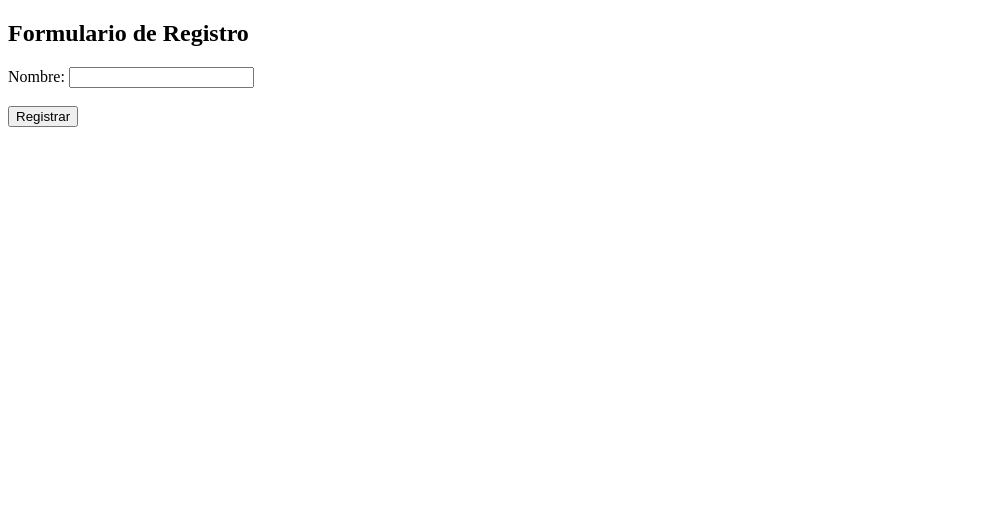
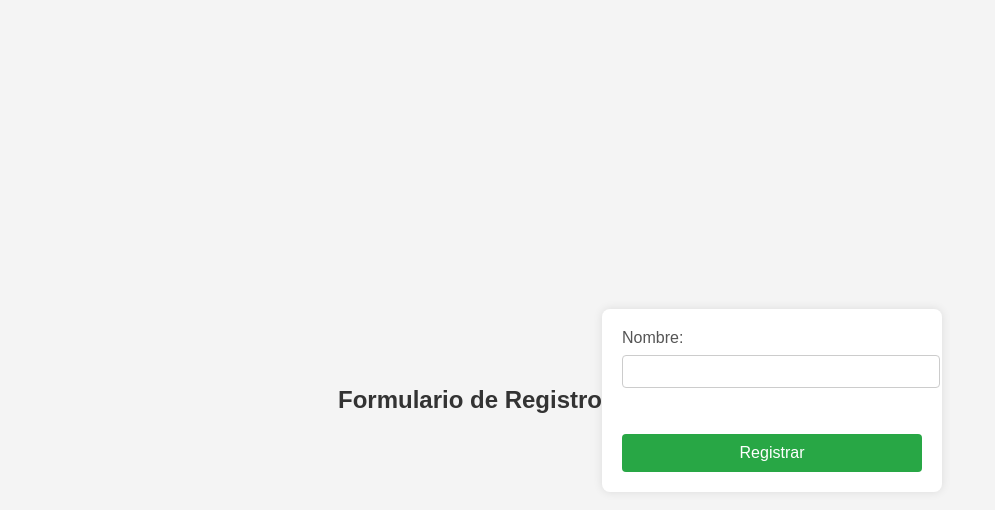
Before and after one commit to JonathanGpe004/Actividad-4, a plain HTML site: page index.html in a window 1280 px wide. Shown: the whole page, without its empty margins (0-995 px from the left). Drawn offline with Linux system fonts and the light colour scheme.

Commit message:
Update index.html

```diff
--- a/index.html
+++ b/index.html
@@ -3,13 +3,63 @@
 <head>
     <meta charset="UTF-8">
     <meta name="viewport" content="width=device-width, initial-scale=1.0">
-
     <title>Formulario de Registro</title>
     <!-- Estilos CSS -->
     <style>
-        /* Define el estilo para los mensajes de error */
+        body {
+            font-family: Arial, sans-serif;
+            background-color: #f4f4f4;
+            display: flex;
+            justify-content: center;
+            align-items: center;
+            height: 100vh;
+            margin: 0;
+        }
+
+        h2 {
+            color: #333;
+        }
+
+        form {
+            background-color: #fff;
+            padding: 20px;
+            border-radius: 8px;
+            box-shadow: 0 0 10px rgba(0, 0, 0, 0.1);
+            width: 300px;
+        }
+
+        label {
+            display: block;
+            margin-bottom: 8px;
+            color: #555;
+        }
+
+        input[type="text"] {
+            width: 100%;
+            padding: 8px;
+            margin-bottom: 10px;
+            border: 1px solid #ccc;
+            border-radius: 4px;
+        }
+
+        input[type="submit"] {
+            width: 100%;
+            padding: 10px;
+            background-color: #28a745;
+            border: none;
+            border-radius: 4px;
+            color: white;
+            font-size: 16px;
+            cursor: pointer;
+        }
+
+        input[type="submit"]:hover {
+            background-color: #218838;
+        }
+
         .error {
-            color: pink; /* el mensaje de error se mostrara en color rosa */
+            color: red;
+            font-size: 14px;
         }
     </style>
 </head>
```
